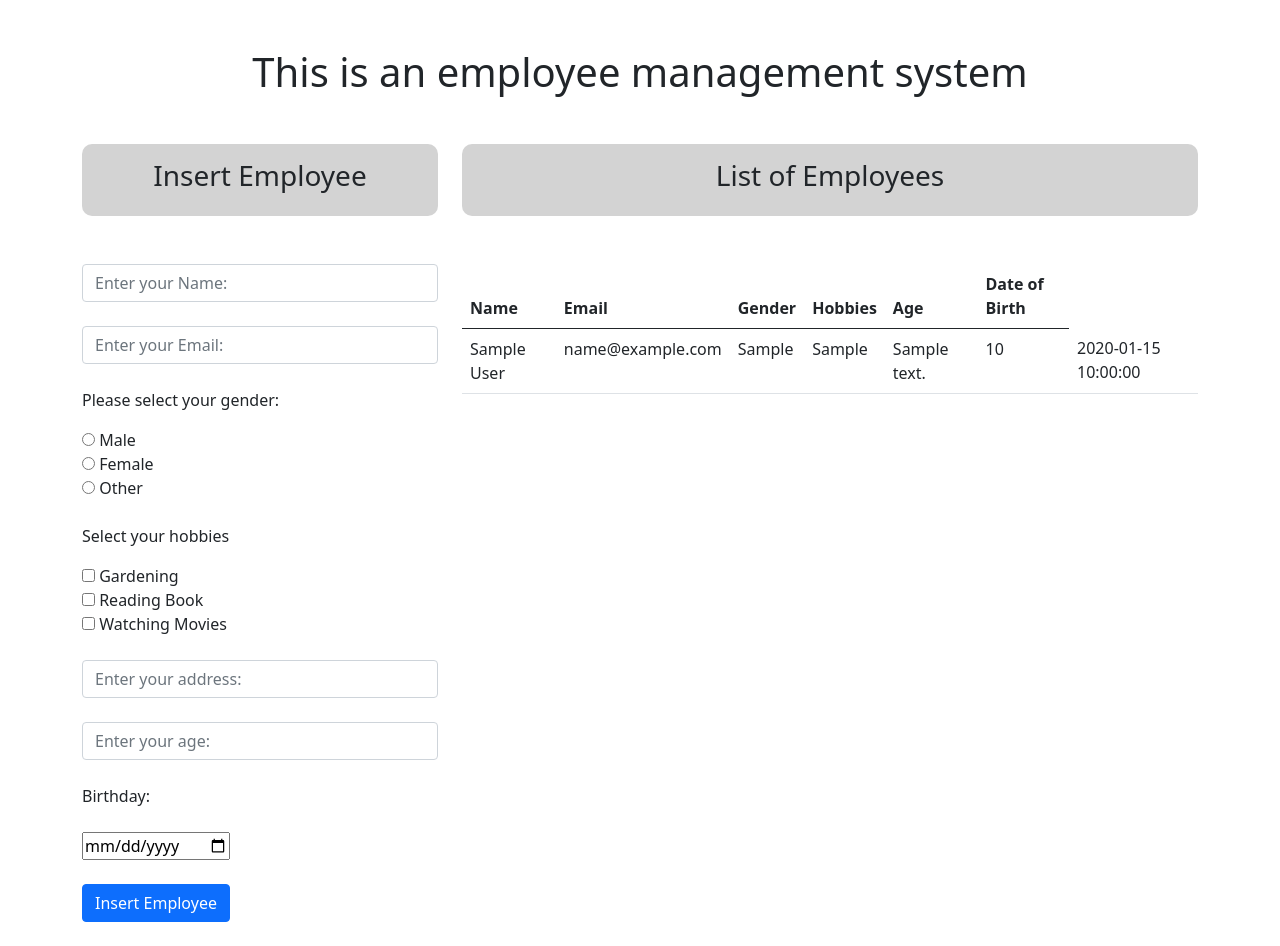
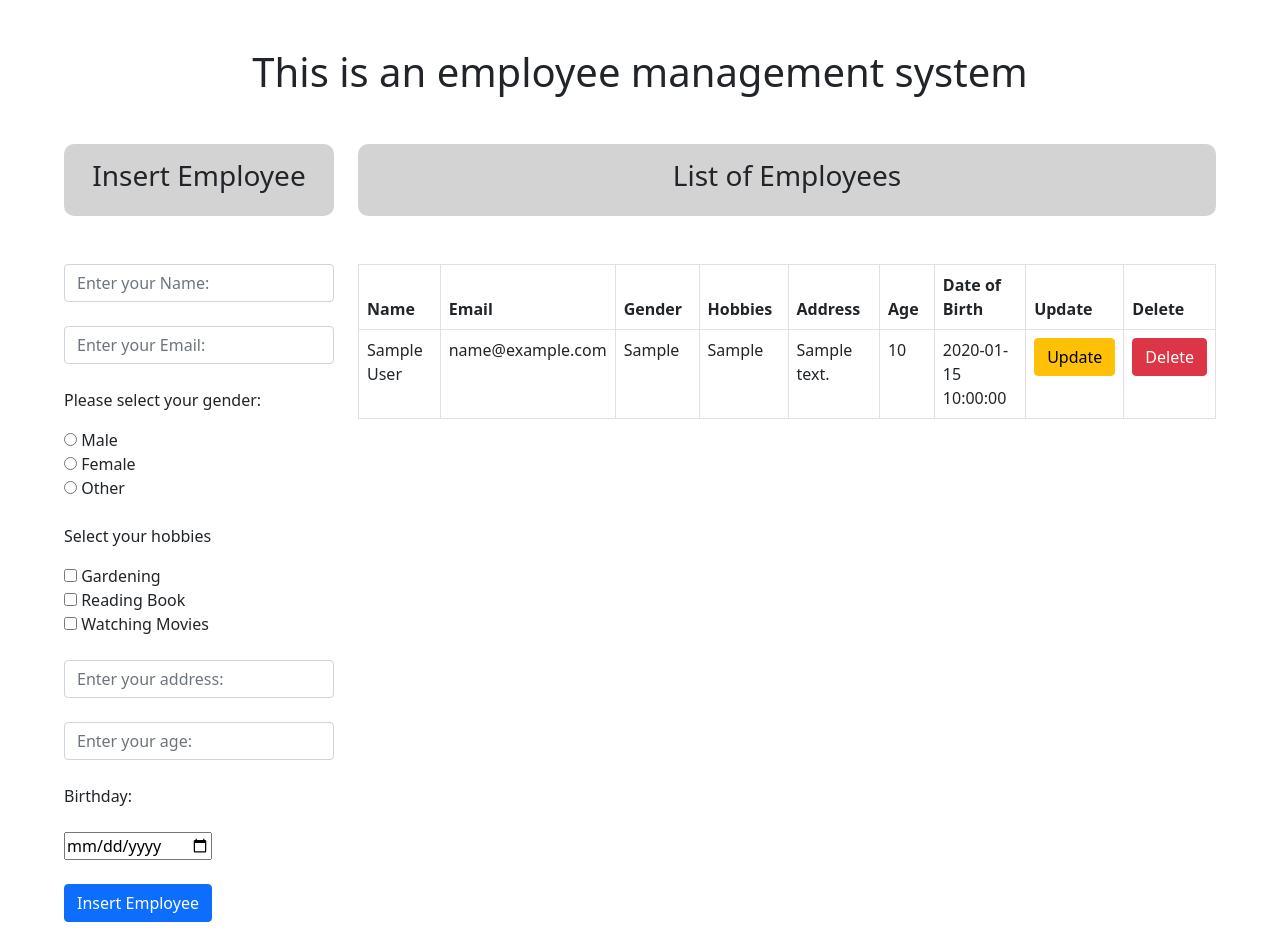
Before and after one commit to rokydas/employee-management, a PHP site: page / in a window 1280 px wide. Run offline with PHP 8.4, Linux system fonts and the light colour scheme; tables that the repository leaves empty or names only in its code hold one stand-in row (values such as "Sample post"); some libraries are stand-ins or nearby versions.

Commit message:
delete done and refresh problem solved

```diff
--- /dev/null
+++ b/db.php
@@ -0,0 +1,9 @@
+<?php
+  $servername = "localhost";
+  $username = "root";
+  $password = "";
+  $dbname = "employee-management";
+
+  $conn = new mysqli($servername, $username, $password, $dbname);
+
+?>
--- a/index.php
+++ b/index.php
@@ -1,30 +1,24 @@
 <?php
-  $servername = "localhost";
-  $username = "root";
-  $password = "";
-  $dbname = "employee-management";
-
-  $conn = new mysqli($servername, $username, $password, $dbname);
-
-?>
+  require './db.php';
+ ?>
 <!DOCTYPE html>
 <html lang="en" dir="ltr">
   <head>
     <meta charset="utf-8">
     <title>Employee Management System</title>
     <link href="https://cdn.jsdelivr.net/npm/bootstrap@5.0.0-beta1/dist/css/bootstrap.min.css" rel="stylesheet" integrity="sha384-giJF6kkoqNQ00vy+HMDP7azOuL0xtbfIcaT9wjKHr8RbDVddVHyTfAAsrekwKmP1" crossorigin="anonymous">
-    <link rel="stylesheet" href="style.css">
+    <link rel="stylesheet" href="style.css?v=<?php echo time(); ?>">
   </head>
   <body>
     <h1 class="text-center m-5">This is an employee management system</h1>
 
-    <div class="container">
+    <div class="custom-container">
       <div class="row">
-        <div class="col-md-4">
+        <div class="col-md-3">
           <div class="box mb-5">
             <h3>Insert Employee</h3>
           </div>
-          <form class="" action="index.php" method="post">
+          <form class="" action="insert.php" method="post">
             <input class="form-control" type="text" name="name" placeholder="Enter your Name:"><br>
             <input class="form-control" type="text" name="email" placeholder="Enter your Email:"><br>
             <div class="form-group">
@@ -54,19 +48,31 @@
             <input class="btn btn-primary" type="submit" name="insert" value="Insert Employee"><br><br>
           </form>
         </div>
-        <div class="col-md-8">
+        <div class="col-md-9">
           <div class="box mb-5">
             <h3>List of Employees</h3>
           </div>
-          <table class="table">
+          <table class="table table-bordered">
+            <col style="width:14%">
+	          <col style="width:14%">
+	          <col style="width:14%">
+            <col style="width:14%">
+	          <col style="width:16%">
+            <col style="width:10%">
+	          <col style="width:16%">
+            <col style="width:8%">
+	          <col style="width:8%">
             <thead>
               <tr>
                 <th>Name</th>
                 <th>Email</th>
                 <th>Gender</th>
                 <th>Hobbies</th>
+                <th>Address</th>
                 <th>Age</th>
                 <th>Date of Birth</th>
+                <th>Update</th>
+                <th>Delete</th>
               </tr>
             </thead>
             <tbody>
@@ -85,6 +91,12 @@
                       <td><?php echo $row['address'] ?></td>
                       <td><?php echo $row['age'] ?></td>
                       <td><?php echo $row['date_of_birth'] ?></td>
+                      <td><button class="btn btn-warning">Update</button></td>
+                      <td>
+                        <form class="" action="delete.php?id=<?php echo $row['employee_id'];?>" method="post">
+                          <button class="btn btn-danger" name="delete">Delete</button>
+                        </form>
+                      </td>
                     </tr>
               <?php
                   }
@@ -104,44 +116,3 @@
     <script src="https://cdn.jsdelivr.net/npm/bootstrap@5.0.0-beta1/dist/js/bootstrap.min.js" integrity="sha384-pQQkAEnwaBkjpqZ8RU1fF1AKtTcHJwFl3pblpTlHXybJjHpMYo79HY3hIi4NKxyj" crossorigin="anonymous"></script>
   </body>
 </html>
-
- <?php
-
-  if(isset($_POST['insert'])) {
-
-    if(isset($_POST['name']) && isset($_POST['email']) && isset($_POST['gender']) && isset($_POST['address']) && isset($_POST['age']) && isset($_POST['hobby']) && isset($_POST['birthday']))
-    {
-      $name = $_POST['name'];
-      $email = $_POST['email'];
-      $gender = $_POST['gender'];
-      $address = $_POST['address'];
-      $age = $_POST['age'];
-      $birthday = $_POST['birthday'];
-      $hobby = $_POST['hobby'];
-
-      $hobbies = "";
-      foreach($hobby as $newHobby)
-      {
-        $hobbies .= $newHobby.", ";
-      }
-
-      $sql = "INSERT INTO employee (name, email, gender, hobbies, address, age, date_of_birth)
-      VALUES ('$name', '$email', '$gender', '$hobbies', '$address', '$age', '$birthday')";
-
-
-      if ($conn->query($sql) === TRUE) {
-        echo "<h3 class='text-center text-success'>New record created successfully</h3>";
-      } else {
-        echo "Error: " . $sql . "<br>" . $conn->error;
-      }
-    }
-    else {
-      echo "<h3 class='text-center text-danger'>Fill Up all fields</p>";
-    }
-
-  }
-
-
-
-  $conn->close();
-?>
--- a/style.css
+++ b/style.css
@@ -5,6 +5,7 @@
   padding: 15px;
 }
 
-table {
-  overflow: scroll;
+.custom-container {
+  width: 90%;
+  margin: 0 auto;
 }
```
Also changed, not shown: delete.php (added, +20 -0 lines), insert.php (added, +41 -0 lines).
